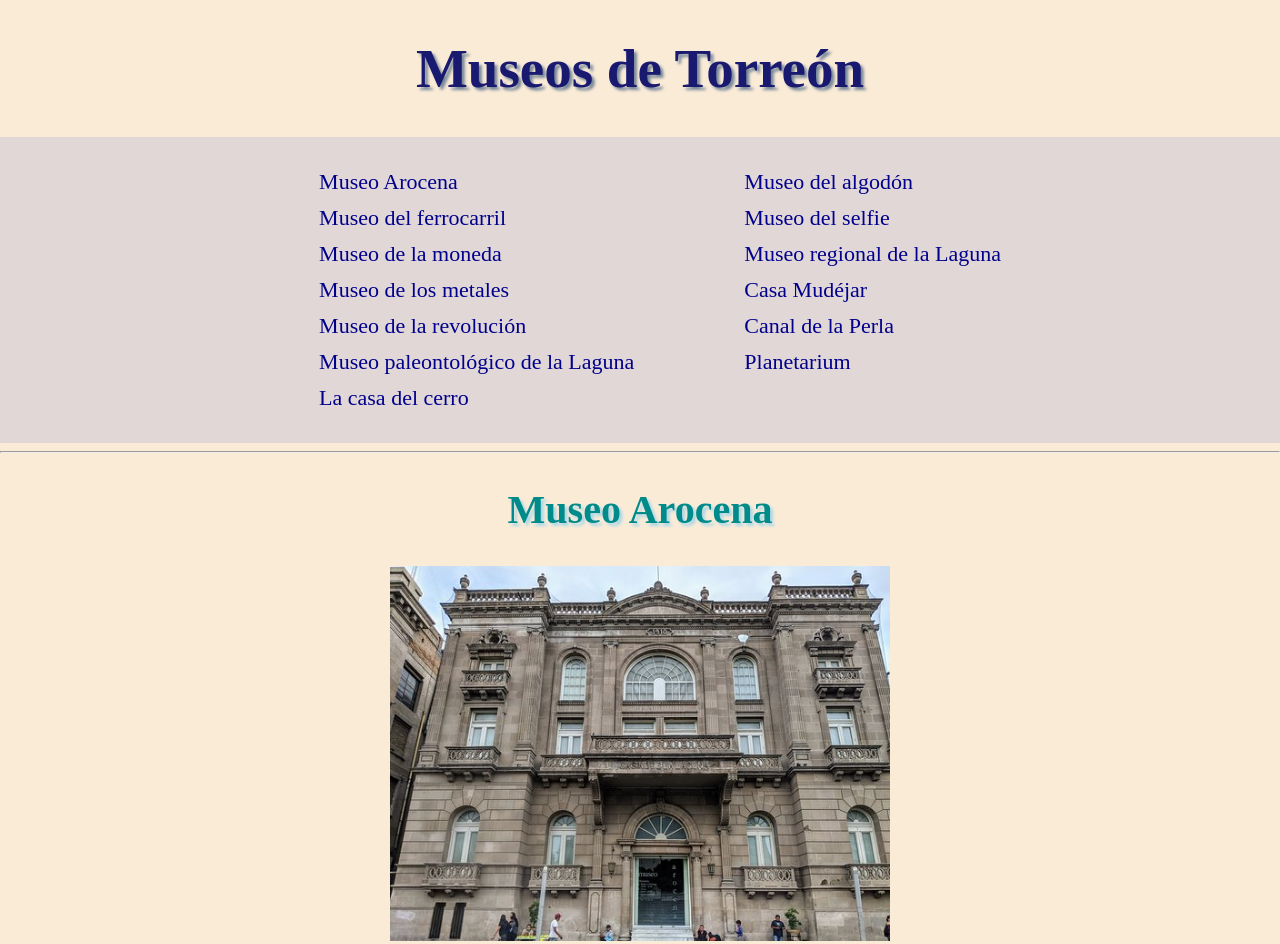
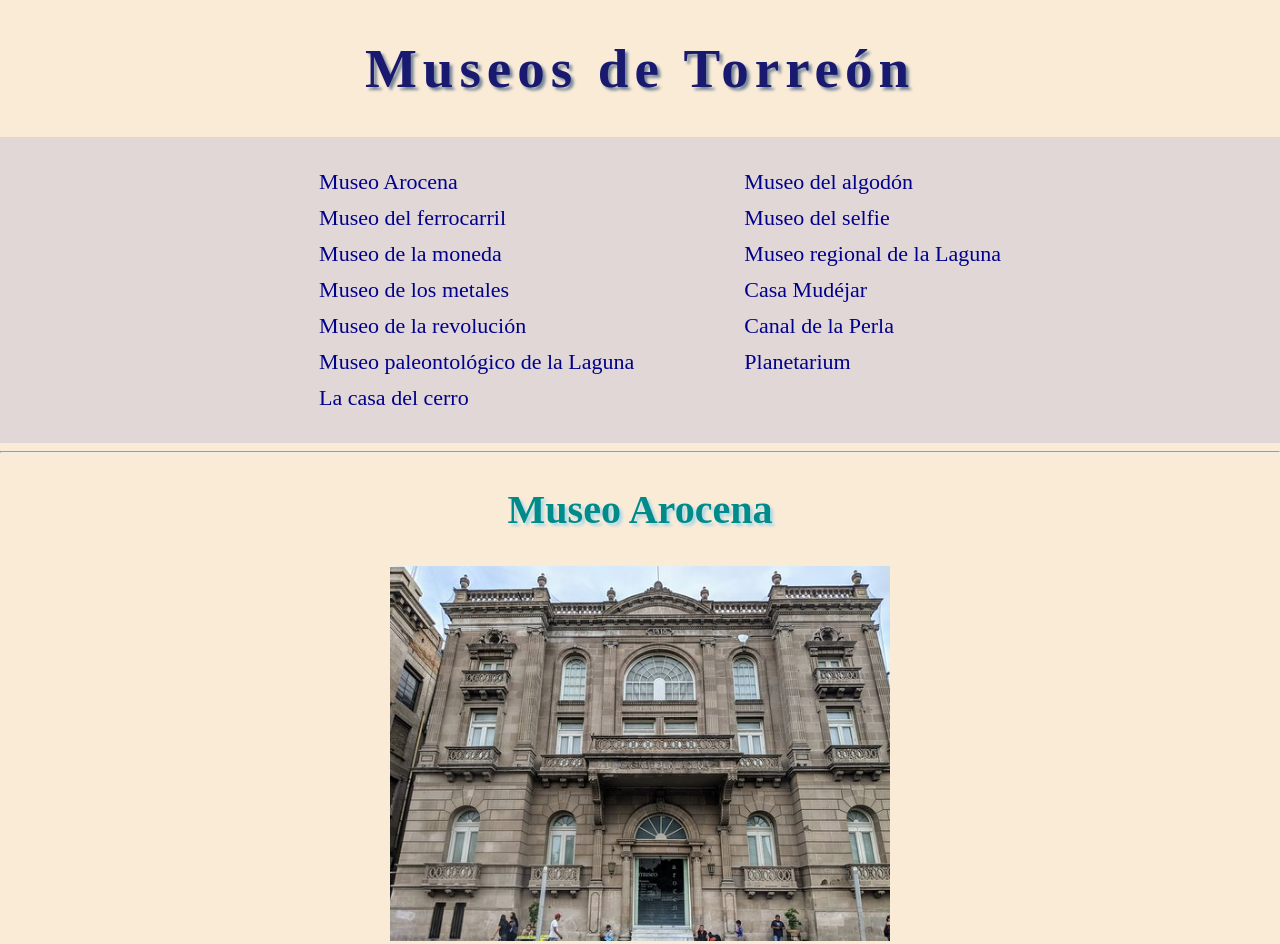
Before and after one commit to GeraOR/MuseosTRC, a plain HTML site: page index.html in a window 1280 px wide. Shown: the top 944 px of the page. Drawn offline with Linux system fonts and the light colour scheme.

Commit message:
Update style.css

```diff
--- a/style.css
+++ b/style.css
@@ -9,6 +9,7 @@ body{
     font-weight: 2000;
     color: midnightblue;
     text-shadow: 3px 3px 3px lightslategray;
+    letter-spacing: 6px;
 }
 
 .lista{
```
